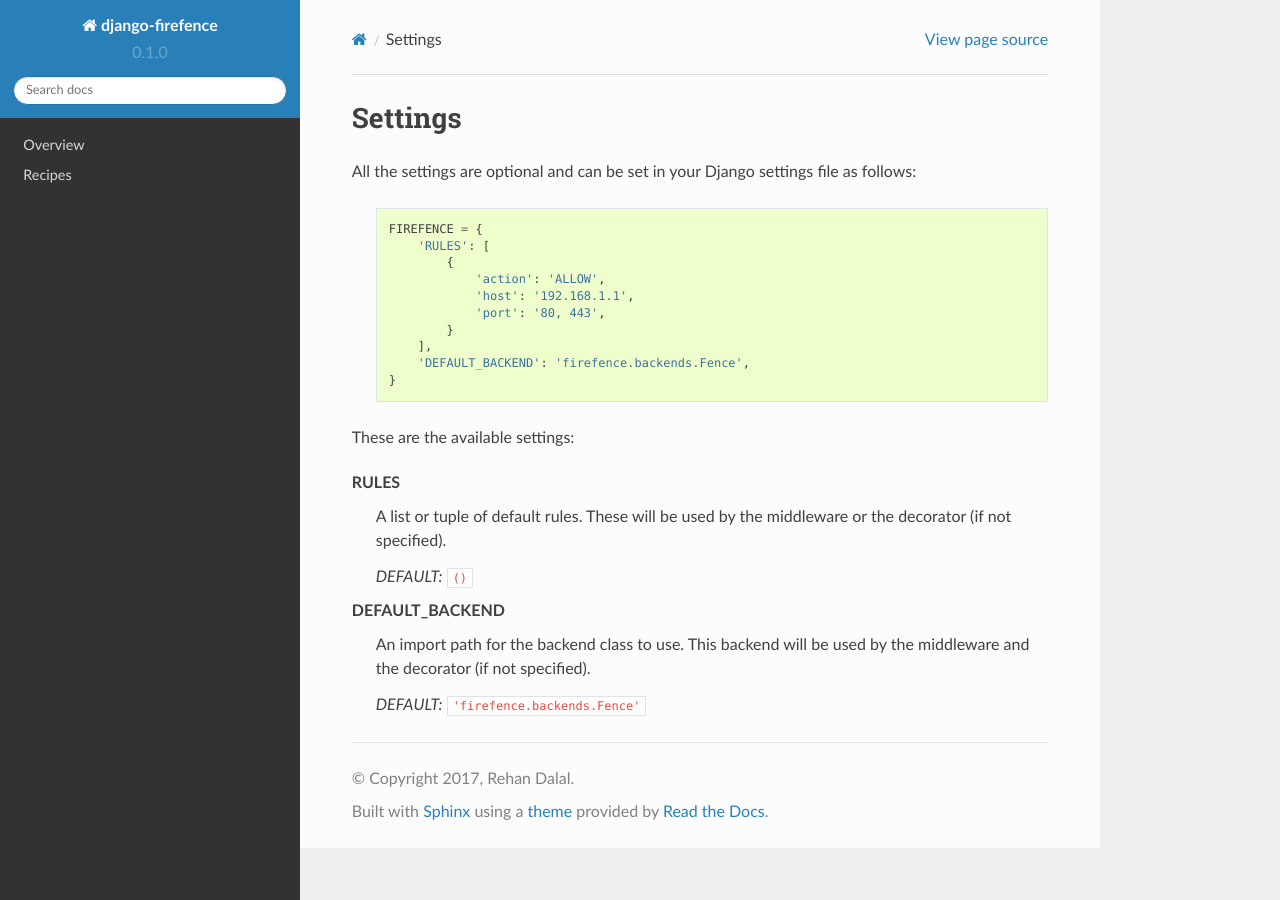
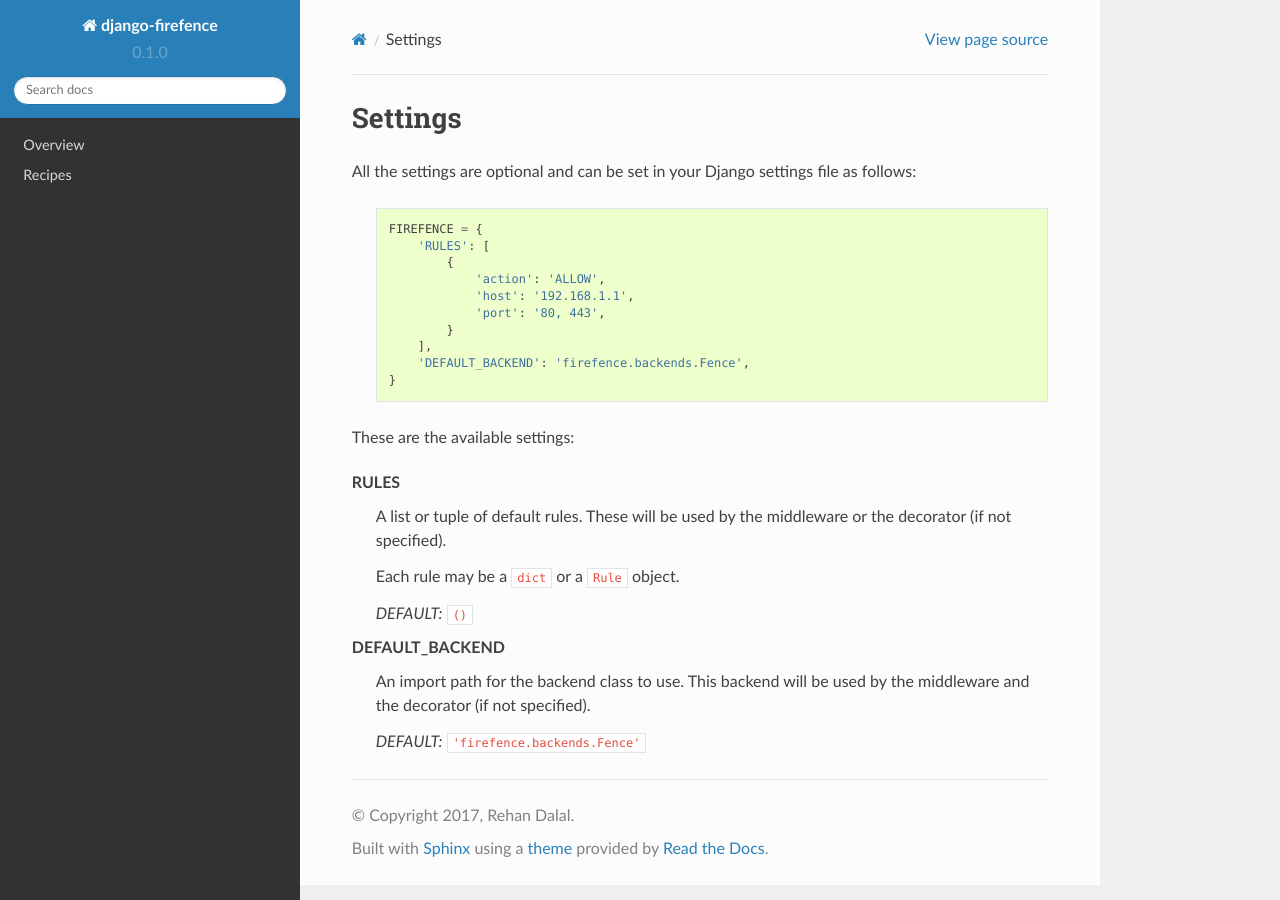
Before and after one commit to rehandalal/django-firefence, a Sphinx documentation site: the page built from docs/overview/settings.rst, in a window 1280 px wide. Built offline with Sphinx 7.4.7 and the Read the Docs theme 2.0.0, drawn with Linux system fonts in a browser that asks for light colours.

Commit message:
Update docs

```diff
--- a/docs/overview/settings.rst
+++ b/docs/overview/settings.rst
@@ -23,6 +23,8 @@ These are the available settings:
     A list or tuple of default rules. These will be used by the middleware or the decorator
     (if not specified).
 
+    Each rule may be a ``dict`` or a ``Rule`` object.
+
     *DEFAULT:* ``()``
 
 
```
